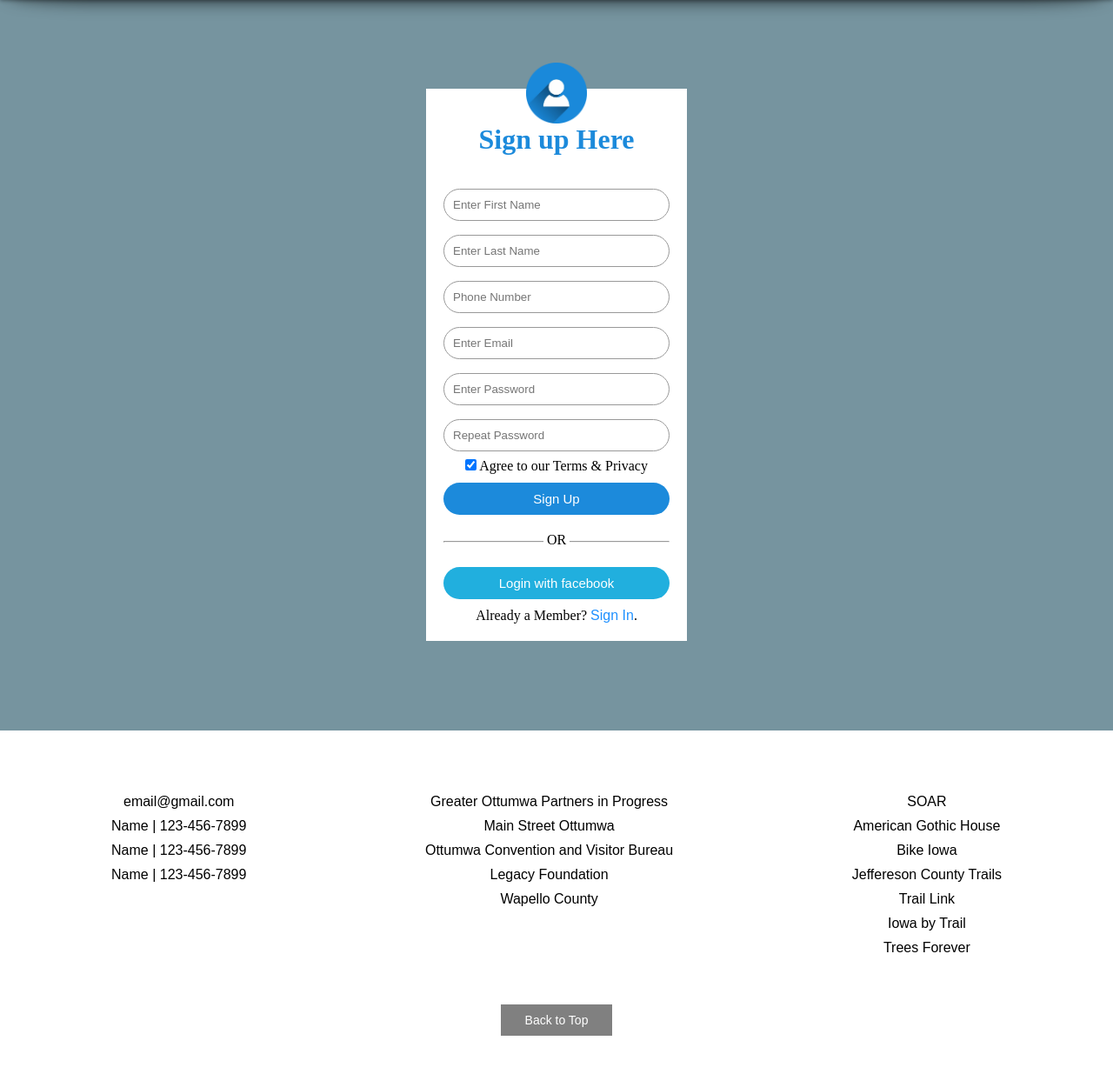
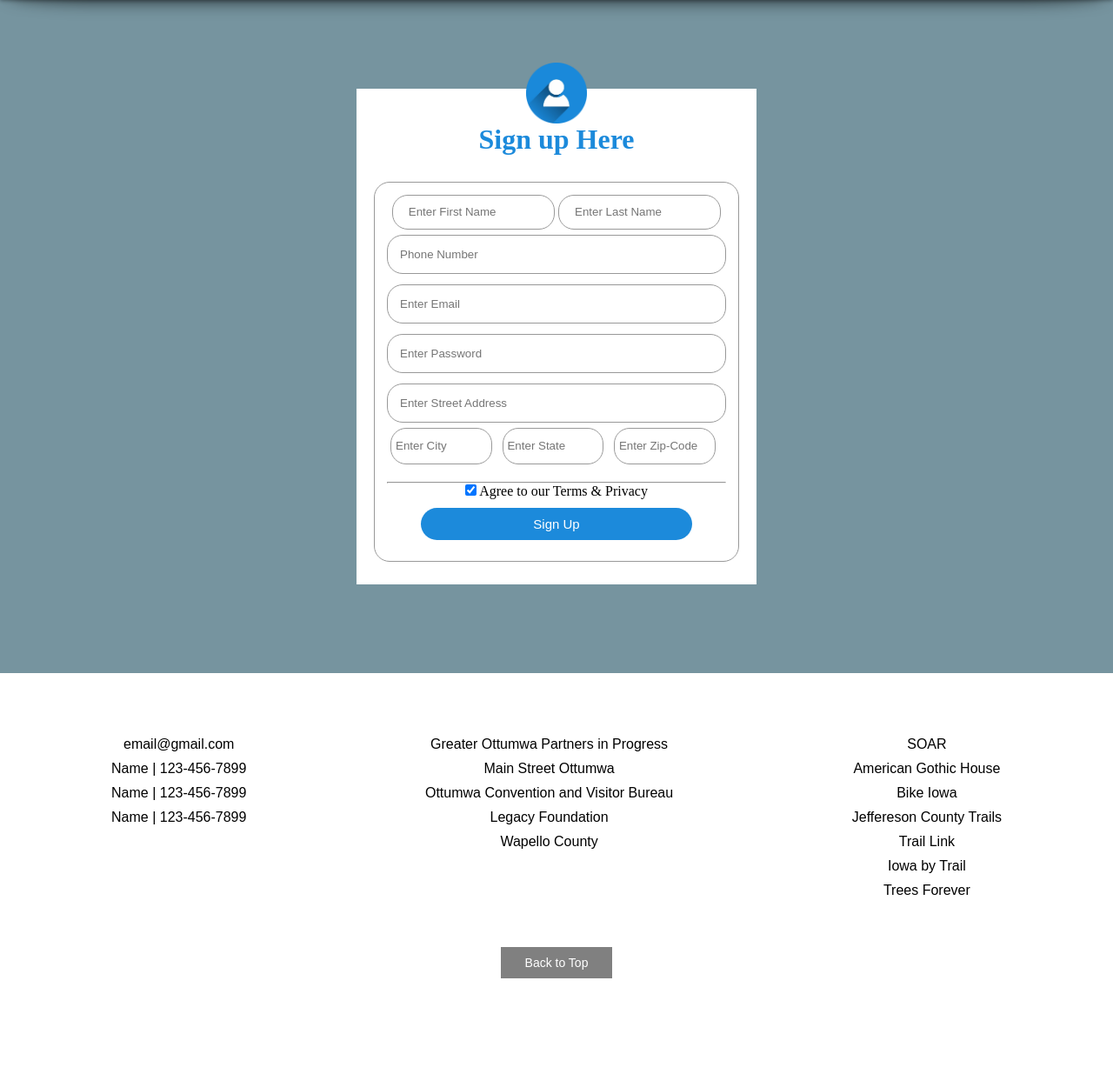
Before and after one commit to IndianHills-CSD/Wapello-Trails-Project, a PHP site: page /signup.php in a window 1280 px wide. Shown: the part 120-1355 px from the top of the page at 87% size. After the commit the page ends 1245 px from the top, so only its background shows below. Run offline with PHP 8.4, Linux system fonts and the light colour scheme.

Commit message:
sign up page modified

```diff
--- a/css/Style.php
+++ b/css/Style.php
@@ -117,7 +117,7 @@ td{border: 1px solid black;
 }
 
 .signup-forms{
-    width: 300px;
+    width: 460px;
     box-shadow: 0 0 3px 0 rgba(0,0,0,0,3);
     background: #fff;
     padding: 20px;
@@ -130,21 +130,42 @@ td{border: 1px solid black;
     margin-bottom: 30px;
 }
 
-.signup-forms p{
-    color: #000;
+.signup-forms p{ color: #000; }
+
+.firstName, .lastName{
+  width: 48%;
+  line-height: 30px;
+  padding: 4px 18px;
+  border-radius: 18px;
+  border: 1px solid #999;
+  outline: none;
 }
 
-.input-box{
-    border-radius: 20px;
-    padding: 10px;
-    margin: 8px 0;
+.city, .state, .zip-code{
+  width: 29.9%;
+  line-height: 30px;
+  padding: 1.2%;
+  margin-right: 2%;
+  border-radius: 18px;
+  border: 1px solid #999;
+  outline: none;
+}
+
+form, .input {
     width: 100%;
+    border-radius: 18px;
+    padding: 14px;
+    margin: 6px 0;
     border: 1px solid #999;
     outline: none;
 }
 
+input:focus {
+  border:2px solid #486255;
+}
+
 .signupbtn{
-	width: 100%;
+	width: 80%;
 	color: #fff;
 	padding:10px;
 	border-radius: 20px;
@@ -156,33 +177,12 @@ td{border: 1px solid black;
 	background-color: #1c8adb;
 }
 
-.facebookbtn{
-	color: #fff;
-	background-color: #21afde;
-	width: 100%;
-	padding:10px;
-	border-radius: 20px;
-	font-size: 15px;
-	margin: 10px 0;
-	outline:none;
-	border: none;
-	cursor: pointer;
-}
-
 .signup-forms a{ text-decoration: none;}
-
 
 hr{
     margin-top: 20px;
     width: 100%;
 }
-
-.or{
-    background: #fff;
-    width: 30px;
-    margin: -12px auto 12px;
-}
-
 
 /*END OF SIGN UP PAGE STYLES*/
 
--- a/signup.php
+++ b/signup.php
@@ -13,21 +13,20 @@
       <img src="images/user-logo.png">
       <h1>Sign up Here</h1>
       <form action="dbinfo.php" method="POST">
-        <input class="input-box" type="text" placeholder="Enter First Name"
-            name="fName" required>
-        <input class="input-box" type="text" placeholder="Enter Last Name"
-            name="lName" required>
-         <input class="input-box" type="text" placeholder="Phone Number"
-            name="phone" required>
-         <input class="input-box" type="text" placeholder="Enter Email" name="email" required>
-         <input class="input-box" type="password" placeholder="Enter Password" name="password" required>
-         <input class="input-box" type="password" placeholder="Repeat Password" name="password-repeat" required>
-         <p><input type="checkbox" checked="checked" name="remember"> Agree to our Terms & Privacy</p>
-         <button type="submit" class="signupbtn" style="background:#1c8adb">Sign Up</button>
-         <hr>
-         <p class="or">OR</p>
-        <button type="button" class="facebookbtn" style="background:#21afde">Login with facebook</button>
-        <p>Already a Member? <a href="signIn.html" style="color:dodgerblue">Sign In</a>.</p>
+        <div class="input-box">
+          <input  class="firstName" type="text" placeholder="Enter First Name" name="fName" required>
+          <input  class="lastName" type="text" placeholder="Enter Last Name" name="lName" required>
+          <input  class="input" type="text" placeholder="Phone Number" name="phone" required>
+          <input  class="input" type="text" placeholder="Enter Email" name="email" required>
+          <input  class="input" type="password" placeholder="Enter Password" name="password" required>
+          <input  class="input" type="text" placeholder="Enter Street Address" name="street" required>
+          <input  class="city" type="text" placeholder="Enter City" name="city" required>
+          <input  class="state" type="text" placeholder="Enter State" name="state" required>
+          <input  class="zip-code" type="text" placeholder="Enter Zip-Code" name="zip" required>
+        </div>
+        <hr>
+        <p><input type="checkbox" checked="checked" name="remember"> Agree to our Terms & Privacy</p>
+        <button type="submit" class="signupbtn" style="background:#1c8adb">Sign Up</button>
       </form>
     </main>
     <?php include 'footer.php';?>
--- a/users.php
+++ b/users.php
@@ -49,7 +49,7 @@
       <form  action="getUsers.php" method="POST" enctype="multipart/form-data">
         <!--message input forms-->
           <h1>Message Inbox</h1>
-            <input type="file" name="file" /><br>
+            <input type="file" name="file[]" multiple="multiple"><br>
             <!--<textarea name="emails" id="selected-address"></textarea>-->
             <input type="text" placeholder="Subject" name="subject">
             <textarea name="message" placeholder="Enter Message" style="height:200px"></textarea><br>
```
Also changed, not shown: dbinfo.php (+13 -5 lines), getUsers.php (+26 -4 lines).
